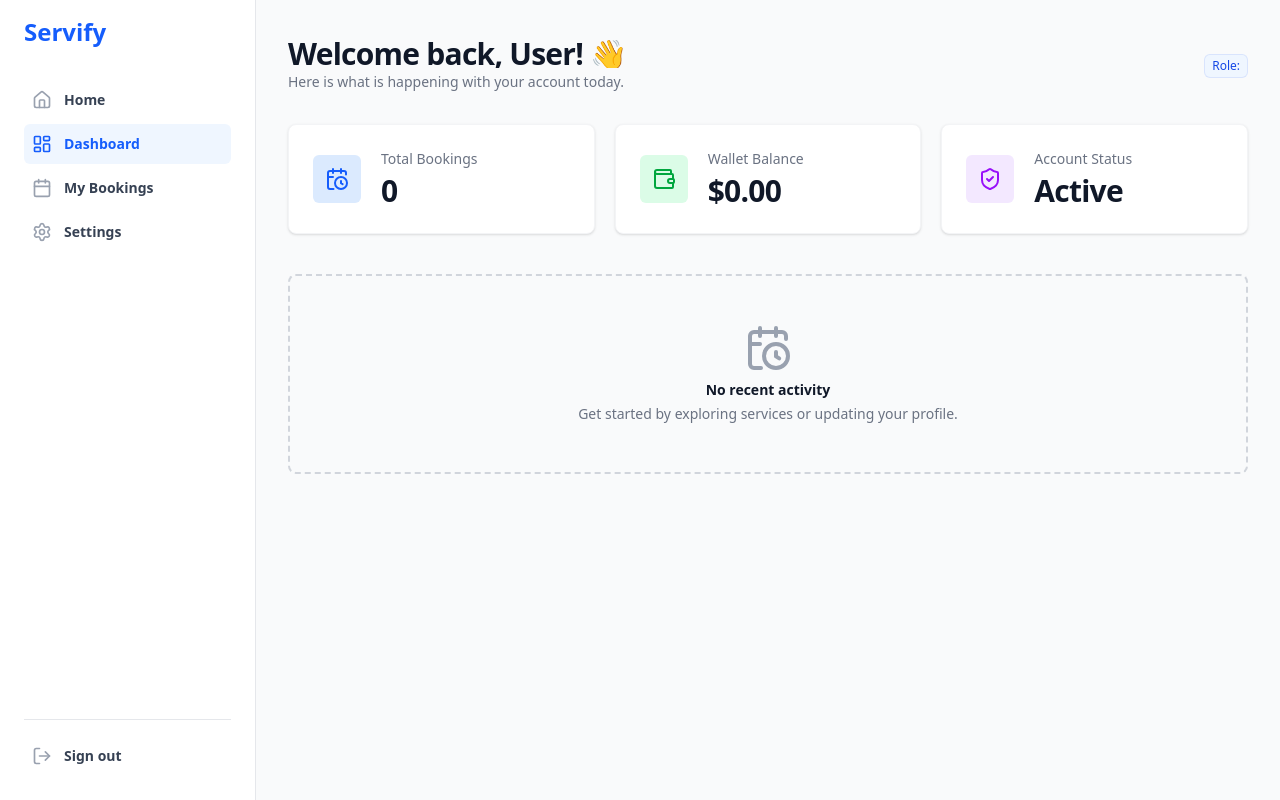
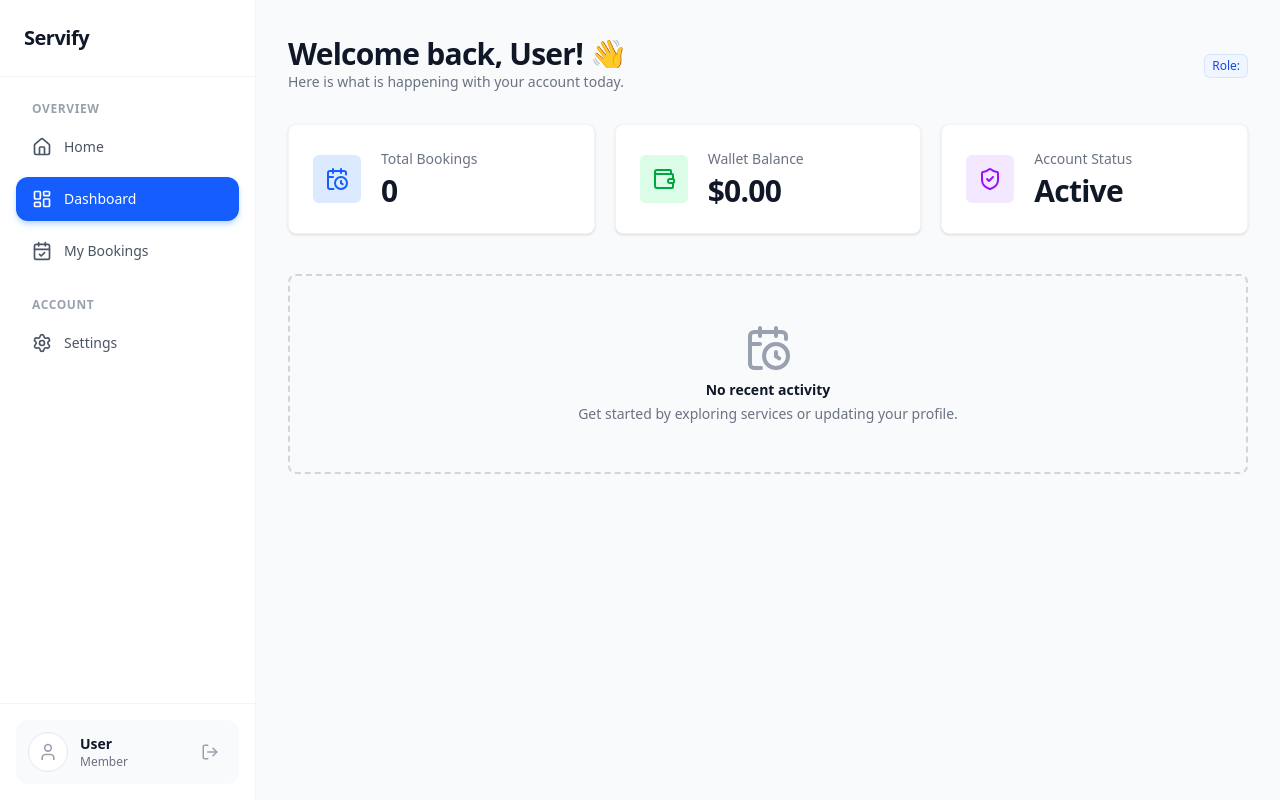
Before and after one commit to darxh/Servify, a React (Vite) app in the folder Client/: page /dashboard in a window 1280 px wide. Built offline with nearby package versions, Linux system fonts and the light colour scheme; no server answers.

Commit message:
feat(client): polishing the dashbords sidebar

```diff
--- a/Client/src/layouts/dashboard/Sidebar.jsx
+++ b/Client/src/layouts/dashboard/Sidebar.jsx
@@ -1,86 +1,128 @@
-import { Link, useLocation } from "react-router-dom";
+import { Link, useLocation, useNavigate } from "react-router-dom";
+import { useAuth } from "../../context/AuthContext";
 import {
   LayoutDashboard,
-  Calendar,
+  CalendarCheck,
+  Briefcase,
   Settings,
-  Briefcase,
   LogOut,
-  Home,
+  PlusCircle,
+  User,
+  Home
 } from "lucide-react";
-import { useAuth } from "../../context/AuthContext";
 
 const Sidebar = () => {
-  const { pathname } = useLocation();
-  const { logout, user } = useAuth();
+  const { user, logout } = useAuth();
+  const location = useLocation();
+  const navigate = useNavigate();
 
-  const baseNavigation = [
-    { name: "Home", href: "/", icon: Home },
-    { name: "Dashboard", href: "/dashboard", icon: LayoutDashboard },
-    { name: "My Bookings", href: "/dashboard/bookings", icon: Calendar },
-    { name: "Settings", href: "/dashboard/settings", icon: Settings },
-  ];
+  const handleLogout = () => {
+    logout();
+    navigate("/");
+  };
 
-  const providerNavigation = [
-    { name: "My Services", href: "/dashboard/services", icon: Briefcase },
-  ];
+  const isActive = (path) => location.pathname === path;
 
-  const navigation =
-    user?.role?.toLowerCase() === "provider" || user?.role === "admin"
-      ?
-        [
-          ...baseNavigation.slice(0, 2),
-          ...providerNavigation,
-          ...baseNavigation.slice(2),
-        ]
-      : baseNavigation;
-
-  const isActive = (path) => pathname === path;
+  const linkClass = (path) => `
+    flex items-center gap-3 px-4 py-3 rounded-xl text-sm font-medium transition-all duration-200 group
+    ${isActive(path)
+      ? "bg-blue-600 text-white shadow-md shadow-blue-200"
+      : "text-gray-600 hover:bg-gray-50 hover:text-blue-600"
+    }
+  `;
 
   return (
-    <div className="flex h-full min-h-screen w-64 flex-col border-r border-gray-200 bg-white px-6">
-      <div className="flex h-16 items-center">
-        <Link to="/" className="text-2xl font-bold text-blue-600">
-          Servify
+    <aside className="w-64 bg-white border-r border-gray-100 h-screen flex flex-col fixed left-0 top-0 z-50">
+
+      {/*  Logo Area */}
+      <div className="p-6 border-b border-gray-100">
+        <Link to="/" className="flex items-center gap-2">
+          {/* <div className="h-8 w-8 bg-blue-600 rounded-lg flex items-center justify-center text-white font-bold text-lg shadow-sm">
+            S
+          </div> */}
+          <span className="text-xl font-bold text-gray-900 tracking-tight">Servify</span>
         </Link>
       </div>
 
-      <nav className="flex flex-1 flex-col pt-4">
-        <ul className="space-y-1">
-          {navigation.map((item) => (
-            <li key={item.name}>
-              <Link
-                to={item.href}
-                className={`group flex items-center gap-x-3 rounded-md p-2 text-sm font-semibold leading-6 transition-colors ${
-                  isActive(item.href)
-                    ? "bg-blue-50 text-blue-600"
-                    : "text-gray-700 hover:bg-gray-50 hover:text-blue-600"
-                }`}
-              >
-                <item.icon
-                  className={`h-5 w-5 shrink-0 ${
-                    isActive(item.href)
-                      ? "text-blue-600"
-                      : "text-gray-400 group-hover:text-blue-600"
-                  }`}
-                  aria-hidden="true"
-                />
-                {item.name}
-              </Link>
-            </li>
-          ))}
-        </ul>
+      {/* Navigation Links */}
+      <nav className="flex-1 p-4 space-y-2 overflow-y-auto">
+
+        <p className="px-4 text-xs font-semibold text-gray-400 uppercase tracking-wider mb-2 mt-2">
+          Overview
+        </p>
+
+        <Link to="/" className={linkClass("/")}>
+          <Home size={20} />
+          <span>Home</span>
+        </Link>
+
+        <Link to="/dashboard" className={linkClass("/dashboard")}>
+          <LayoutDashboard size={20} />
+          <span>Dashboard</span>
+        </Link>
+
+        <Link to="/dashboard/bookings" className={linkClass("/dashboard/bookings")}>
+          <CalendarCheck size={20} />
+          <span>My Bookings</span>
+        </Link>
+
+        {/* provider links */}
+        {(user?.role === "provider" || user?.role === "admin") && (
+          <>
+            <p className="px-4 text-xs font-semibold text-gray-400 uppercase tracking-wider mb-2 mt-6">
+              Provider Tools
+            </p>
+
+            <Link to="/dashboard/services" className={linkClass("/dashboard/services")}>
+              <Briefcase size={20} />
+              <span>My Services</span>
+            </Link>
+
+            <Link to="/dashboard/services/new" className={linkClass("/dashboard/services/new")}>
+              <PlusCircle size={20} />
+              <span>Post New Service</span>
+            </Link>
+          </>
+        )}
+
+        <p className="px-4 text-xs font-semibold text-gray-400 uppercase tracking-wider mb-2 mt-6">
+          Account
+        </p>
+
+        <Link to="/dashboard/settings" className={linkClass("/dashboard/settings")}>
+          <Settings size={20} />
+          <span>Settings</span>
+        </Link>
+
       </nav>
 
-      <div className="mb-6 mt-auto border-t border-gray-200 pt-4">
-        <button
-          onClick={logout}
-          className="group flex w-full items-center gap-x-3 rounded-md p-2 text-sm font-semibold leading-6 text-gray-700 hover:bg-red-50 hover:text-red-600"
-        >
-          <LogOut className="h-5 w-5 shrink-0 text-gray-400 group-hover:text-red-600" />
-          Sign out
-        </button>
+      {/* 3. User Footer  */}
+      <div className="p-4 border-t border-gray-100">
+        <div className="bg-gray-50 rounded-xl p-3 flex items-center gap-3">
+          <div className="h-10 w-10 bg-white rounded-full flex items-center justify-center border border-gray-200 text-gray-400 shrink-0">
+             <User size={20} />
+          </div>
+
+          <div className="flex-1 min-w-0">
+            <p className="text-sm font-bold text-gray-900 truncate">
+              {user?.name || "User"}
+            </p>
+            <p className="text-xs text-gray-500 truncate capitalize">
+              {user?.role || "Member"}
+            </p>
+          </div>
+
+          <button
+            onClick={handleLogout}
+            className="p-2 text-gray-400 hover:text-red-500 hover:bg-white rounded-lg transition-colors"
+            title="Logout"
+          >
+            <LogOut size={18} />
+          </button>
+        </div>
       </div>
-    </div>
+
+    </aside>
   );
 };
 
```
